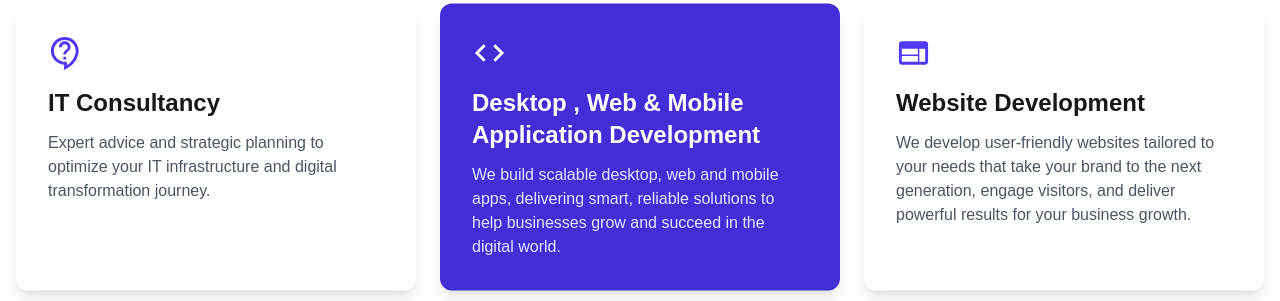
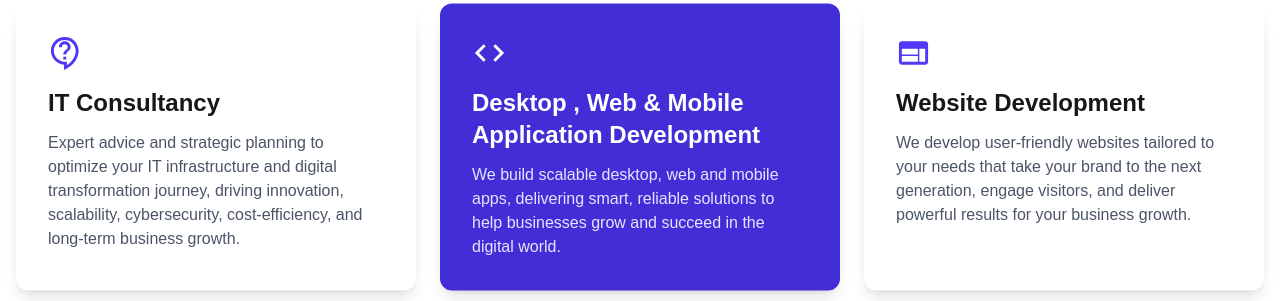
Before and after one commit to DMS-ranil/test-ceybaseit-web, a Next.js app: page /test-ceybaseit-web/ in a window 1280 px wide. Shown: the part 940-1241 px from the top of the page. Built offline with nearby package versions, Linux system fonts and the light colour scheme.

Commit message:
Update page.tsx

```diff
--- a/src/app/page.tsx
+++ b/src/app/page.tsx
@@ -421,7 +421,7 @@ export default function Home() {
               </div>
               <h3 className="text-2xl font-bold mb-3">IT Consultancy</h3>
               <p className="text-gray-600">
-                Expert advice and strategic planning to optimize your IT infrastructure and digital transformation journey.
+                Expert advice and strategic planning to optimize your IT infrastructure and digital transformation journey, driving innovation, scalability, cybersecurity, cost-efficiency, and long-term business growth.
               </p>
             </motion.div>
 
```
